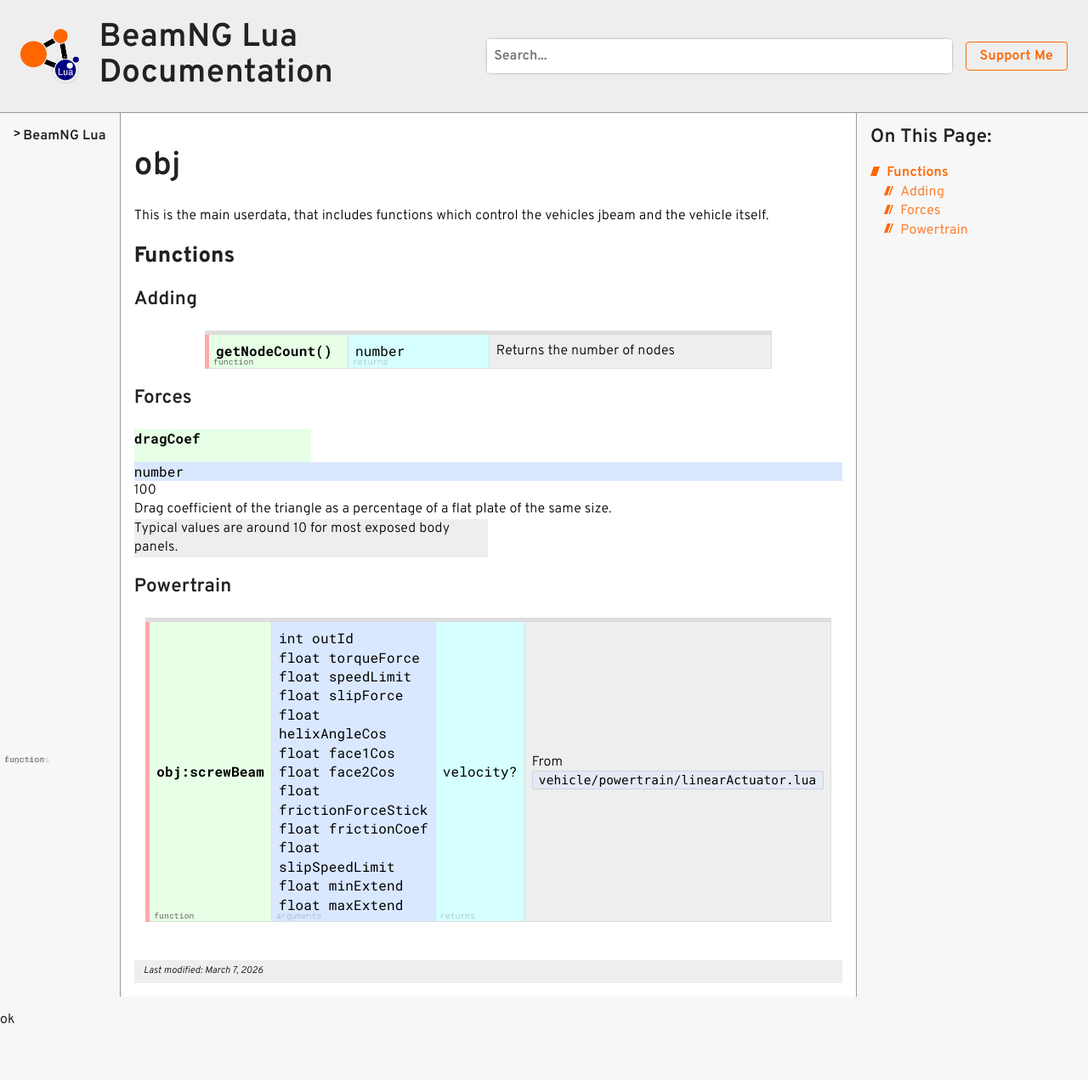
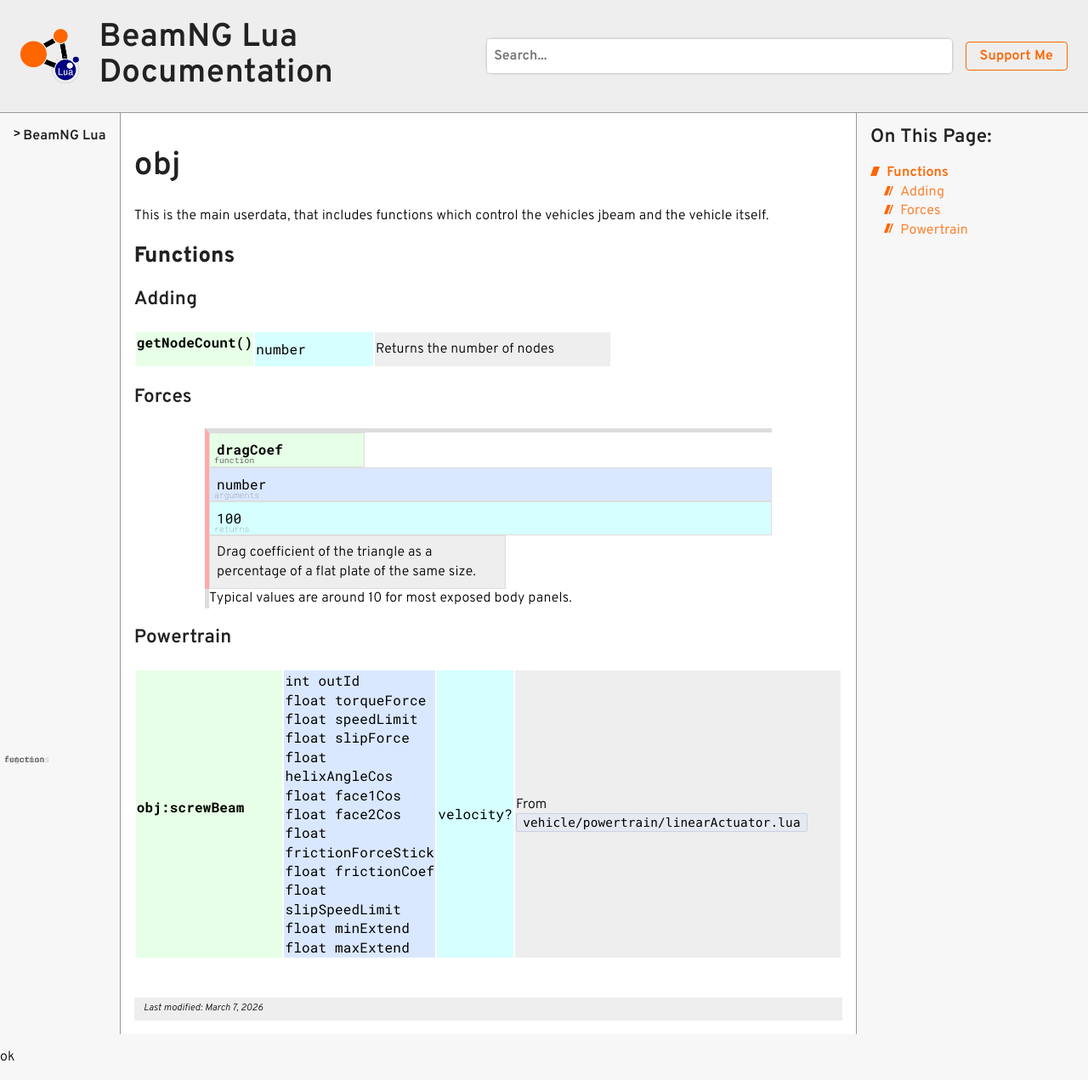
Before and after one commit to E32k/e32k.github.io, a Jekyll site: the page built from beamng/lua/vehicle/obj.md, in a window 1280 px wide. Shown: the whole page at 85% size. Built offline with Jekyll 4.4.1, drawn with Linux system fonts in a browser that asks for light colours; before the commit the page ends 1227 px from its top, so only the background shows below that.

Commit message:
deleted tables, now divs

```diff
--- a/assets/style.css
+++ b/assets/style.css
@@ -430,22 +430,19 @@
 MARK: Function API Table
 */
 
-table.api {
+.funcTable {
   border-collapse: collapse;
   margin: 0 auto 1em auto;
   width: 80%;
 }
 
-table.api tr:first-child {
+.headerRow {
   border-left: 5px solid #ffaaaa;
   border-top: 5px solid #ddd;
 }
-table.api td.details {
-  border-left: 5px solid #ddd;
-}
 
-table.api th,
-table.api td {
+.funcTable div>div,
+.funcTable.details {
   border: 1px solid #ddd;
   padding: 0.5em;
   position: relative;
@@ -485,6 +482,7 @@
 /* extra notes */
 .details {
   font-family: "Overpass", "Trebuchet MS", "Helvetica", "Arial", "Verdana", sans-serif;
+  border-left: 5px solid #ddd;
   background: white;
 }
 
--- a/beamng/lua/vehicle/obj.md
+++ b/beamng/lua/vehicle/obj.md
@@ -20,12 +20,12 @@
 
 ### Forces
 
-<div class="argTable"><div class="header">
+<div class="funcTable"><div class="headerRow">
     <div class="func">dragCoef</div>
     <div class="args">number</div>
-    <div class="col defaultField">100</div>
-    <div class="col descrField">Drag coefficient of the triangle as a percentage of a flat plate of the same size.</div>
-  </div><div class="desc">
+    <div class="rets">100</div>
+    <div class="desc">Drag coefficient of the triangle as a percentage of a flat plate of the same size.</div>
+  </div><div class="details">
     Typical values are around 10 for most exposed body panels.
 </div></div>
 
```
